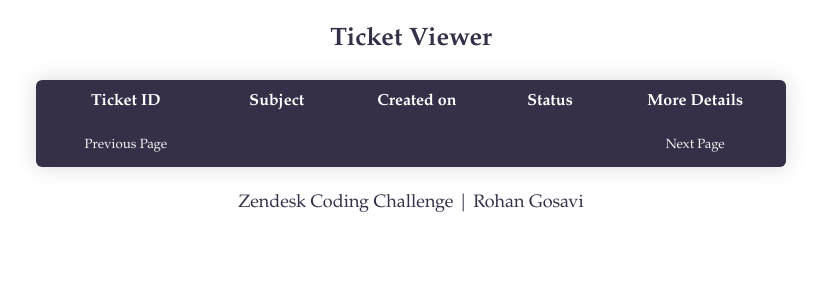
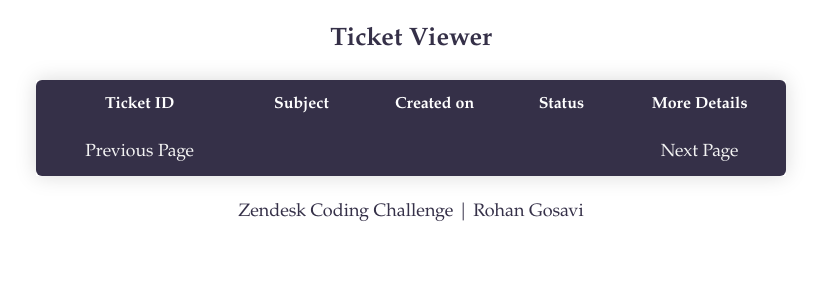
Before and after one commit to rohangosavi01/zendesk-ticket-viewer, a Flask app: page / in a window 1280 px wide. Shown: the top 300 px of the page, without its empty margins (229-1050 px from the left). Run offline with Flask 2, Linux system fonts and the light colour scheme.

Commit message:
Update index.html

```diff
--- a/zd/templates/index.html
+++ b/zd/templates/index.html
@@ -48,7 +48,7 @@
     color: #ffff;
     text-align: center;
     background-color: #353048;
-    height: 5vh;
+    height: 6vh;
     }
 
     .styled-table th,
@@ -60,7 +60,7 @@
     height: 5vh;
     }
     .styled-table tbody tr:nth-of-type(even) {
-    background-color: #f3f3f3;
+    background-color: #ebedfdb1;
 
     }
 
@@ -68,6 +68,7 @@
     font-weight: bold;
     color: #0d568e;
     }
+
     .styled-table tbody tr{
     text-align: center;
     }
@@ -80,7 +81,6 @@
     border-top-left-radius: 6px;
     }
 
-    /* top-right border-radius */
     .styled-table tr:first-child th:last-child {
     border-top-right-radius: 6px;
     }
@@ -101,12 +101,15 @@
     .paging{
     background: #353048;
     color: #f3f3f3;
+    font-size: 1.1em;
     }
 
     .view_ticket{
     width: 75%;
     height: 100%;
     border-radius: 6px;
+    font-size: 0.9em;
+    background: #d7dbf9b1;;
     }
     </style>
 
```
